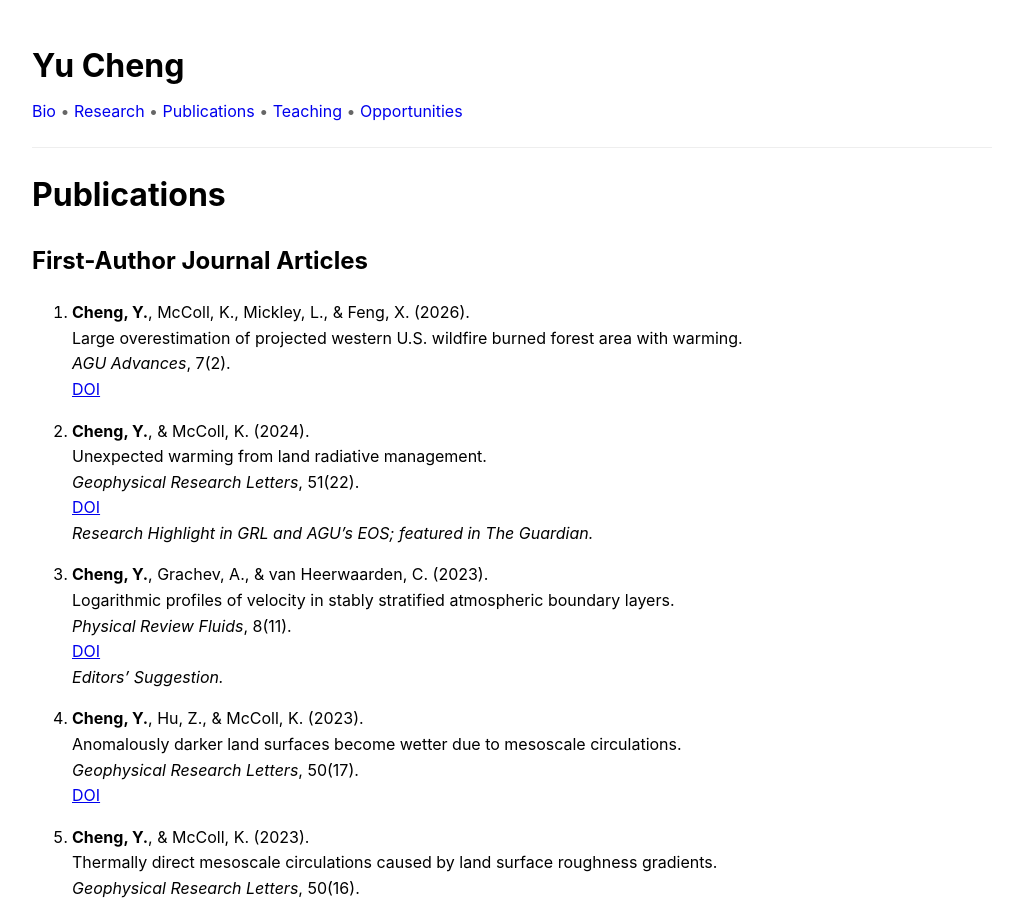
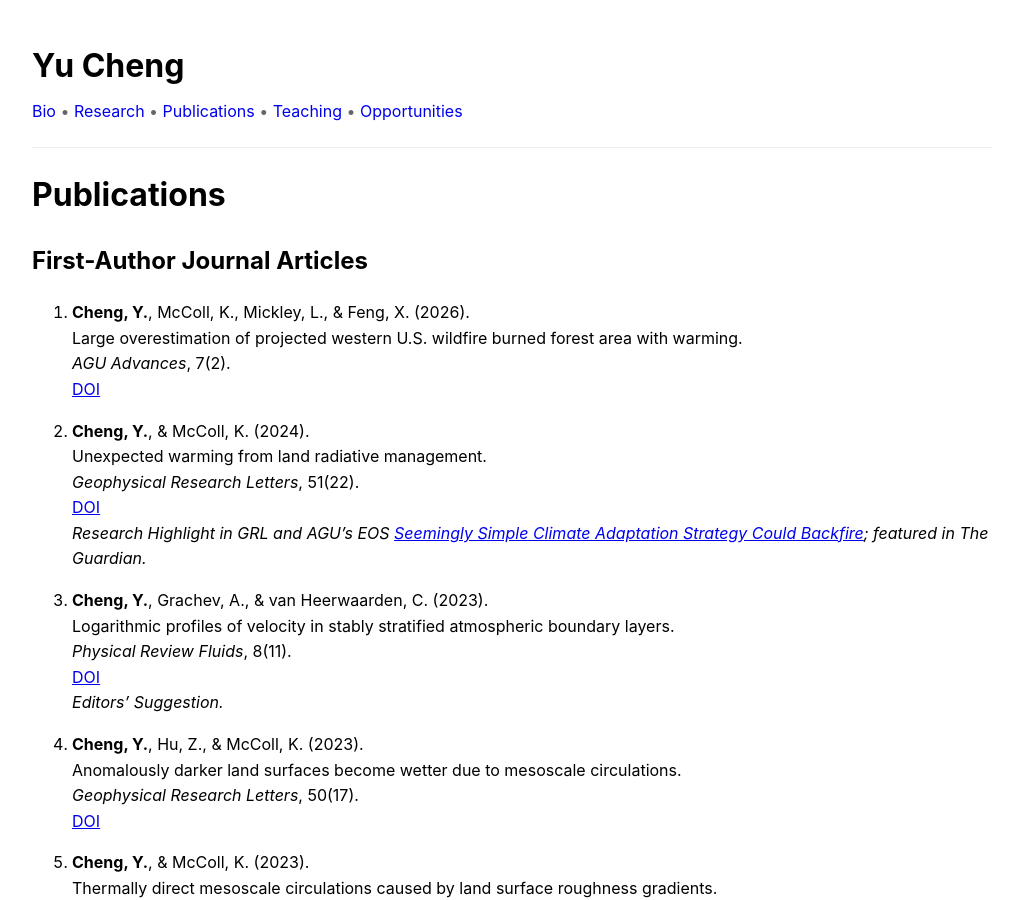
Before and after one commit to yc2965/yc2965.github.io, a Jekyll site: the page built from publications.md, in a window 1280 px wide and 900 px high. Shown: the whole window, without its empty margins (128-1151 px from the left). Built offline with Jekyll 4.4.1, drawn with Linux system fonts in a browser that asks for light colours.

Commit message:
Update publications.md

```diff
--- a/publications.md
+++ b/publications.md
@@ -16,7 +16,8 @@ title: Publications
    Unexpected warming from land radiative management.
    *Geophysical Research Letters*, 51(22).
    [DOI](https://doi.org/10.1029/2024GL112433)
-   *Research Highlight in GRL and AGU’s EOS; featured in The Guardian.*
+   *Research Highlight in GRL and AGU’s EOS [Seemingly Simple Climate Adaptation Strategy Could Backfire](https://eos.org/research-spotlights/seemingly-simple-climate-adaptation-strategy-could-backfire);
+   featured in The Guardian.*
 
 1. **Cheng, Y.**, Grachev, A., & van Heerwaarden, C. (2023).
    Logarithmic profiles of velocity in stably stratified atmospheric boundary layers.
```
